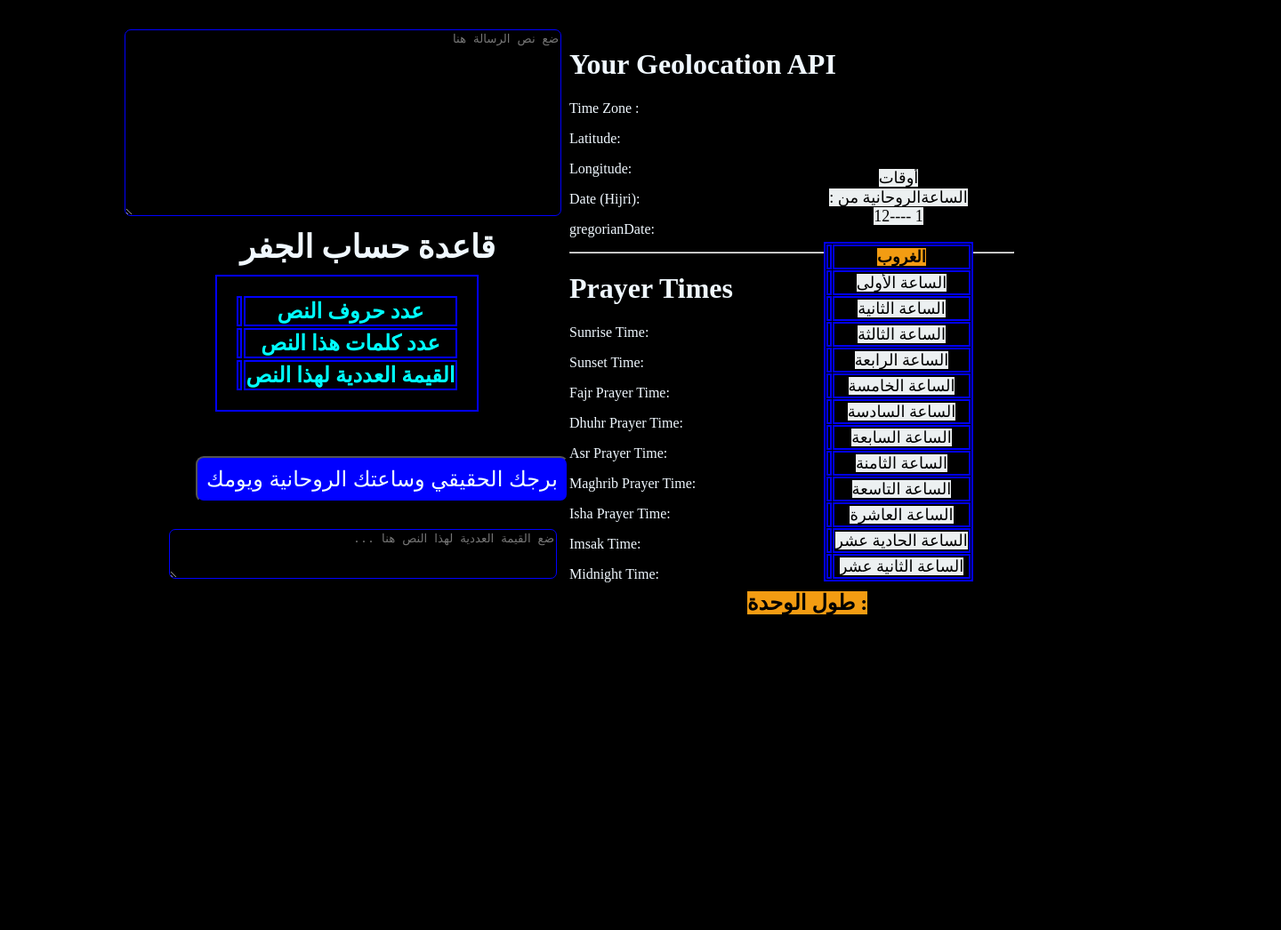
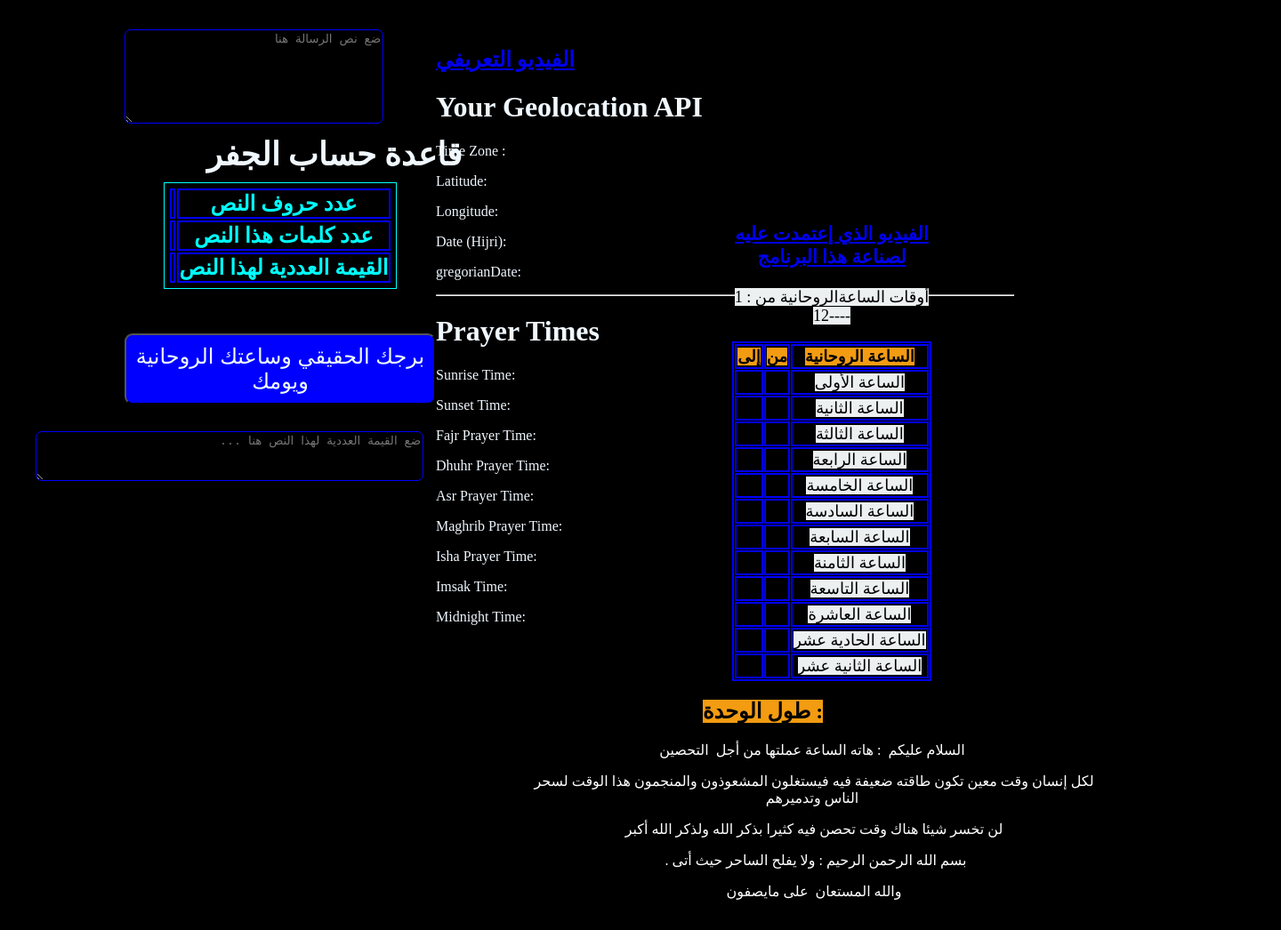
Before and after one commit to tasnimsaid/tahsine, a plain HTML site: page index.html in a window 1280 px wide. Shown: the part 5-1051 px from the top of the page at 89% size, 1440 px wide, since content can reach past the window. Before the commit the page ends 829 px from the top, so only its background shows below. Drawn offline with Linux system fonts and the light colour scheme.

Commit message:
Add files via upload

```diff
--- a/index.html
+++ b/index.html
@@ -22,7 +22,7 @@
     <aside>
         <form>
 
-            <textarea dir="rtl" placeholder ="ضع نص الرسالة هنا" class ="textarea1" id="text" onkeypress="countWord() ,countWords()"  style="height: 204px; width: 485px;"></textarea>
+            <textarea dir="rtl" placeholder ="ضع نص الرسالة هنا" class ="textarea1" id="text" onkeypress="countWord() ,countWords()"  style="height: 100px; width: 285px;"></textarea>
 
         </form>
 <div class = "h_class">
@@ -80,6 +80,8 @@
 
     <main>
         <div>
+
+          <h2><a  target="_blank"  class="linkas"  href="http://">الفيديو التعريفي</a> </h2>
             <h1>Your Geolocation API</h1>
             <p>Time Zone : <span id="timezone"></span></p>
 
@@ -112,61 +114,87 @@
 
             <table align="center" border="1" cellpadding="1" cellspacing="1" dir="ltr">
                 <caption>
+                    <h3><a  target="_blank"  class="linkas"  href="https://www.youtube.com/watch?v=5qboyXdGBQg&pp=ygU22K3Zg9mK2YUg2LHZiNit2KfZhtmKINmF2LnYsdmB2Kkg2KjYsdis2YMg2YjYt9in2YTYudmD">الفيديو الذي إعتمدت عليه لصناعة هذا البرنامج</a></h3>
                 <p style="text-align:center"><span style="color:#000000"><span style="background-color:#ecf0f1">أوقات الساعةالروحانية من : 1 ----12</span></span></p>
                 </caption>
                 <thead>
                     <tr>
-                        <th scope="col"><span style="color:#000000"><span style="background-color:#f39c12" id="sa3a13"></span></span></th>
-                        <th scope="col"><span style="color:#000000"><span style="background-color:#f39c12">الغروب</span></span></th>
+                        <th scope="col"><span style="color:#000000"><span style="background-color:#f39c12" id="sa3a13">إلى</span></span></th>
+						<th scope="col"><span style="color:#000000"><span style="background-color:#f39c12" id="sa3a43">من</span></span></th>
+                        <th scope="col"><span style="color:#000000"><span style="background-color:#f39c12">الساعة الروحانية</span></span></th>
                     </tr>
                 </thead>
                 <tbody>
                     <tr>
+
                         <td style="text-align:center"><span style="color:#000000"><span style="background-color:#e67e22" id="sa3a1"></span></span></td>
+							<td style="text-align:center"><span style="color:#000000"><span style="background-color:#e67e22" id="sa3a31"></span></span></td>
                         <td style="text-align:center"><span style="color:#000000"><span style="background-color:#ecf0f1">الساعة الأولى</span></span></td>
                     </tr>
                     <tr>
+
                         <td style="text-align:center"><span style="color:#000000"><span style="background-color:#e67e22" id="sa3a2"></span></span></td>
+						<td style="text-align:center"><span style="color:#000000"><span style="background-color:#e67e22" id="sa3a32"></span></span></td>
                         <td style="text-align:center"><span style="color:#000000"><span style="background-color:#ecf0f1">الساعة الثانية</span></span></td>
                     </tr>
                     <tr>
+
                         <td style="text-align:center"><span style="color:#000000"><span style="background-color:#e67e22" id="sa3a3"></span></span></td>
+						 <td style="text-align:center"><span style="color:#000000"><span style="background-color:#e67e22" id="sa3a33"></span></span></td>
                         <td style="text-align:center"><span style="color:#000000"><span style="background-color:#ecf0f1">الساعة الثالثة</span></span></td>
                     </tr>
                     <tr>
+
                         <td style="text-align:center"><span style="color:#000000"><span style="background-color:#e67e22" id="sa3a4"></span></span></td>
+						  <td style="text-align:center"><span style="color:#000000"><span style="background-color:#e67e22" id="sa3a34"></span></span></td>
                         <td style="text-align:center"><span style="color:#000000"><span style="background-color:#ecf0f1">الساعة الرابعة</span></span></td>
                     </tr>
                     <tr>
+
                         <td style="text-align:center"><span style="color:#000000"><span style="background-color:#e67e22" id="sa3a5"></span></span></td>
+						  <td style="text-align:center"><span style="color:#000000"><span style="background-color:#e67e22" id="sa3a35"></span></span></td>
                         <td style="text-align:center"><span style="color:#000000"><span style="background-color:#ecf0f1">الساعة الخامسة</span></span></td>
                     </tr>
                     <tr>
+
                         <td style="text-align:center"><span style="color:#000000"><span style="background-color:#e67e22" id="sa3a6"></span></span></td>
+						<td style="text-align:center"><span style="color:#000000"><span style="background-color:#e67e22" id="sa3a36"></span></span></td>
                         <td style="text-align:center"><span style="color:#000000"><span style="background-color:#ecf0f1">الساعة السادسة</span></span></td>
                     </tr>
                     <tr>
+
                         <td style="text-align:center"><span style="color:#000000"><span style="background-color:#e67e22" id="sa3a7"></span></span></td>
+							  <td style="text-align:center"><span style="color:#000000"><span style="background-color:#e67e22" id="sa3a37"></span></span></td>
                         <td style="text-align:center"><span style="color:#000000"><span style="background-color:#ecf0f1">الساعة السابعة</span></span></td>
                     </tr>
                     <tr>
+
                         <td style="text-align:center"><span style="color:#000000"><span style="background-color:#e67e22" id="sa3a8"></span></span></td>
+						 <td style="text-align:center"><span style="color:#000000"><span style="background-color:#e67e22" id="sa3a38"></span></span></td>
                         <td style="text-align:center"><span style="color:#000000"><span style="background-color:#ecf0f1">الساعة الثامنة</span></span></td>
                     </tr>
                     <tr>
+
                         <td style="text-align:center"><span style="color:#000000"><span style="background-color:#e67e22" id="sa3a9"></span></span></td>
+						 <td style="text-align:center"><span style="color:#000000"><span style="background-color:#e67e22" id="sa3a39"></span></span></td>
                         <td style="text-align:center"><span style="color:#000000"><span style="background-color:#ecf0f1">الساعة التاسعة</span></span></td>
                     </tr>
                     <tr>
+
                         <td style="text-align:center"><span style="color:#000000"><span style="background-color:#e67e22" id="sa3a10"></span></span></td>
+						  <td style="text-align:center"><span style="color:#000000"><span style="background-color:#e67e22" id="sa3a40"></span></span></td>
                         <td style="text-align:center"><span style="color:#000000"><span style="background-color:#ecf0f1">الساعة العاشرة</span></span></td>
                     </tr>
                     <tr>
+
                         <td style="text-align:center"><span style="color:#000000"><span style="background-color:#e67e22" id="sa3a11"></span></span></td>
+						<td style="text-align:center"><span style="color:#000000"><span style="background-color:#e67e22" id="sa3a41"></span></span></td>
                         <td style="text-align:center"><span style="color:#000000"><span style="background-color:#ecf0f1">الساعة الحادية عشر</span></span></td>
                     </tr>
                     <tr>
+
                         <td style="text-align:center"><span style="color:#000000"><span style="background-color:#e67e22" id="sa3a12"></span></span></td>
+						<td style="text-align:center"><span style="color:#000000"><span style="background-color:#e67e22" id="sa3a42"></span></span></td>
                         <td style="text-align:center"><span style="color:#000000"><span style="background-color:#ecf0f1">الساعة الثانية عشر</span></span></td>
                     </tr>
                 </tbody>
@@ -187,7 +215,23 @@
         </div>
         <h2 class="ouihda" scope="col"><span style="color:#000000"><span style="background-color:#f39c12">طول الوحدة  :  <span id="sa3a14"></span></span></span></h2>
 
+     <div class="minoa">
+        <p style="text-align:center"><span style="color:#ffffff">السلام عليكم&nbsp; :&nbsp;هاته الساعة عملتها من أجل&nbsp; التحصين&nbsp;</span></p>
 
+        <p style="text-align:center"><span style="color:#ffffff">لكل إنسان وقت معين تكون طاقته ضعيفة فيه فيستغلون&nbsp;المشعوذون والمنجمون هذا الوقت لسحر الناس وتدميرهم&nbsp;</span></p>
+
+        <p style="text-align:center"><span style="color:#ffffff">لن تخسر شيئا هناك وقت تحصن فيه كثيرا بذكر الله ولذكر الله أكبر</span></p>
+
+        <p style="text-align:center"><span style="color:#ffffff">&nbsp;. بسم الله الرحمن الرحيم : ولا يفلح الساحر حيث أتى</span></p>
+
+        <p style="text-align:center"><span style="color:#ffffff">والله المستعان&nbsp; على مايصفون</span></p>
+
+
+        <p style="text-align:center">&nbsp;</p>
+
+
+
+     </div>
 
 
 <!--
@@ -606,7 +650,7 @@
             // console.log(convert(horse11));
             // console.log(convert(horse12));
 
-            document.getElementById("sa3a1").innerHTML = convert(horse1);
+            document.getElementById("sa3a1").innerHTML =  convert(horse1) ;
             document.getElementById("sa3a2").innerHTML = convert(horse2);
             document.getElementById("sa3a3").innerHTML = convert(horse3);
             document.getElementById("sa3a4").innerHTML = convert(horse4);
@@ -618,8 +662,23 @@
             document.getElementById("sa3a10").innerHTML = convert(horse10);
             document.getElementById("sa3a11").innerHTML = convert(horse11);
             document.getElementById("sa3a12").innerHTML = convert(horse12);
-            document.getElementById("sa3a13").innerHTML = sunrise;
+            // document.getElementById("sa3a13").innerHTML = sunrise;
             document.getElementById("sa3a14").innerHTML = unites;
+
+
+
+            document.getElementById("sa3a31").innerHTML =  sunrise ;
+            document.getElementById("sa3a32").innerHTML = convert(horse1);
+            document.getElementById("sa3a33").innerHTML = convert(horse2);
+            document.getElementById("sa3a34").innerHTML = convert(horse3);
+            document.getElementById("sa3a35").innerHTML = convert(horse4);
+            document.getElementById("sa3a36").innerHTML = convert(horse5);
+            document.getElementById("sa3a37").innerHTML = convert(horse6);
+            document.getElementById("sa3a38").innerHTML = convert(horse7);
+            document.getElementById("sa3a39").innerHTML = convert(horse8);
+            document.getElementById("sa3a40").innerHTML = convert(horse9);
+            document.getElementById("sa3a41").innerHTML = convert(horse10);
+            document.getElementById("sa3a42").innerHTML = convert(horse11);
 
 
         });
--- a/style.css
+++ b/style.css
@@ -14,7 +14,7 @@ header{
 
 
 main{
-    width : 500px;
+    width : 650px;
     height:600px;
     background:rgb(0, 0, 0);
     float : right ;
@@ -25,7 +25,7 @@ main{
 }
 
 aside{
-    width :500px;
+    width :350px;
     height : 600px;
     background:rgb(0, 0, 0);
     float : left;
@@ -49,8 +49,8 @@ aside{
 
 .textarea1{
 
-height:400px;
-width : 200px;
+height:300px;
+width : 200;
 color : white;
 background : black ;
 border: 1px solid blue;
@@ -62,7 +62,7 @@ border-radius: 7px;
     position: relative;
 
     top: 80px;
-    left: 50px;
+    left: -100px;
 
     height:50px;
     width :430px;
@@ -79,9 +79,10 @@ border-radius: 7px;
 .best{
     margin : auto;
     bottom : 50px;
-    padding : 20px;
+    padding : 4px;
     font-size : x-large ;
     text-align : center;
+    border: 1px solid cyan;
 }
 
 
@@ -163,7 +164,7 @@ table{
 #a {
     position: relative;
     top: 50px;
-    left: 80px;
+    /* left: 80px; */
 
     padding: 10px;
     background: blue;
@@ -194,13 +195,20 @@ h1,p,hr{
 
 .jadoual{
     position: relative;
-   top: -500px;
+   top: -490px;
    left: 120px;
 }
 
 
 .ouihda{
     position: relative;
-   top: -680px;
-   left: 200px;
+   top: -660px;
+   left: 300px;
 }
+
+.minoa{
+
+    position: relative;
+   top: -660px;
+   left:100px;
+}
```
